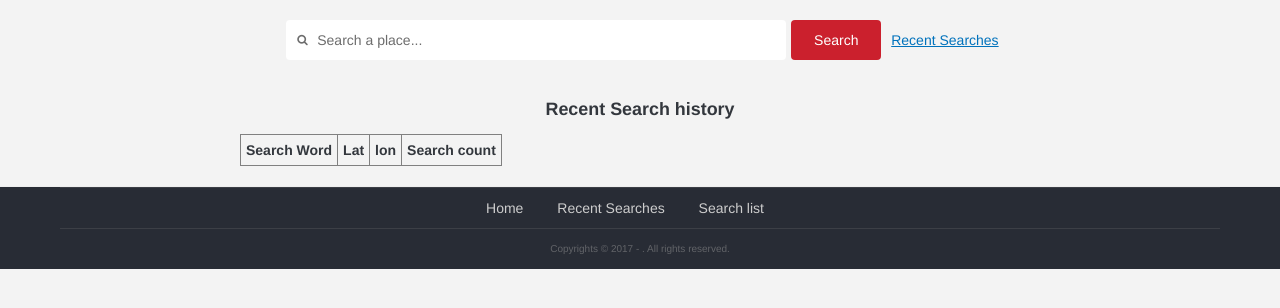
After one commit to sajeesh-c/gpis, a PHP site: page /recent_search.php in a window 1280 px wide. The commit adds this page. Shown: the top 308 px of the page. Run offline with PHP 8.4, Linux system fonts and the light colour scheme; data that the repository does not hold is empty; some libraries are stand-ins or nearby versions; some web fonts are replaced.

Commit message:
Db operations

```diff
--- a/footer.php
+++ b/footer.php
@@ -2,14 +2,11 @@
             <div class="wrapper">
                 <div class="clearfix row">
                     <div class="col-m-16 col-s-16 last-footer-column footer-column">
-                        <h3 class="hidden" tabindex="0">Policies</h3>
                         <div class="col-m-16 pleft0 pr0">
                             <ul class="footer-links--big">
-                                <li><a href=""> Privacy </a></li>
-                                <li><a href=""> Terms </a></li>
-                                <li><a href=""> Code of Conduct </a></li>
-                                <li><a href=""> Security </a></li>
-                                <li><a href=""> Sitemap </a></li>
+                                <li><a href="index.php"> Home </a></li>
+                                <li><a href="recent_search.php"> Recent Searches </a></li>
+                                <li><a href="placeinfo.php"> Search list </a></li>
                             </ul>
                             <div class="clear"></div>
                         </div>
--- a/lib/form.php
+++ b/lib/form.php
@@ -24,7 +24,7 @@ class Gpis_Lib_Search_Form
     public function getLatitude()
     {
 
-        return ($_POST['latitude']) ? $_POST['latitude'] : '';
+        return isset($_POST['latitude']) ? $_POST['latitude'] : '';
     }
 
     /**
@@ -32,7 +32,7 @@ class Gpis_Lib_Search_Form
      */
     public function getLongitudee()
     {
-        return ($_POST['longitude']) ? $_POST['longitude'] : '';
+        return isset($_POST['longitude']) ? $_POST['longitude'] : '';
     }
 
     /**
--- a/lib/handle_search.php
+++ b/lib/handle_search.php
@@ -37,13 +37,19 @@ class Gpis_Lib_Handle_Search extends Gpis_Lib_Db_Adapter
 
     }
 
-    public function getUsersSearchInfo($limit = null)
+    /**
+     * @return mixed
+     */
+    public function getUsersSearchHistory()
     {
+        $stmt = $this->getConnection()->prepare("SELECT latitude, longitude, search_words,search_count FROM search_location");
+        $stmt->execute();
 
+        // set the resulting array to associative
+        $stmt->setFetchMode(PDO::FETCH_ASSOC);
+        return $stmt->fetchAll();
     }
 
 }
 
 $searchDbHandle = new Gpis_Lib_Handle_Search(($searchForm));
-
-$searchDbHandle->insertSearchInfo();
--- a/placeinfo.php
+++ b/placeinfo.php
@@ -7,6 +7,7 @@
             <div class="wrapper">
                 <?php include("search_form.php"); ?>
                 <?php require("lib/handle_search.php"); ?>
+                <?php $searchDbHandle->insertSearchInfo(); ?>
             </div>
         </header>
     </div>
--- /dev/null
+++ b/recent_search.php
@@ -0,0 +1,34 @@
+<?php require("lib/config.php"); ?>
+
+<?php include("header.php"); ?>
+<div id="sticky_header" class="ui sticky">
+    <header class="header  breadcrumb-present" id="header">
+        <div class="wrapper">
+            <?php include("search_form.php"); ?>
+            <?php require("lib/handle_search.php"); ?>
+        </div>
+    </header>
+</div>
+<div class="wrapper">
+    <div class="recent_search_wrap">
+        <h3>Recent Search history</h3>
+        <?php $recentSearches = $searchDbHandle->getUsersSearchHistory(); ?>
+        <table border="1px">
+            <tr>
+                <td><strong>Search Word</strong></td>
+                <td><strong>Lat</strong></td>
+                <td><strong>lon</strong></td>
+                <td><strong>Search count</strong></td>
+            </tr>
+            <?php foreach ($recentSearches as $item): ?>
+                <tr>
+                    <td><?= $item['search_words'] ?></td>
+                    <td><?= $item['latitude'] ?></td>
+                    <td><?= $item['longitude'] ?></td>
+                    <td><?= $item['search_count'] ?></td>
+                </tr>
+            <?php endforeach; ?>
+        </table>
+    </div>
+</div>
+<?php include("footer.php"); ?>
--- a/search_form.php
+++ b/search_form.php
@@ -22,6 +22,7 @@
             <div class="flex-shrink-0 plr0i">
                 <div role="button" tabindex="0" id="search_button" class="left ui red button" onclick=" codeAddress();">Search</div>
             </div>
+            <a class="recent_search" href="recent_search.php">Recent Searches</a>
             <div class="clear"></div>
         </div>
 
--- a/skin/css/custom_styles.css
+++ b/skin/css/custom_styles.css
@@ -21,7 +21,21 @@ html, body, #map {
     background-image: url(../images/earth-map.jpg);
     background-size: cover;
 }
-
+.recent_search{
+    padding-left: 10px;
+    color: #0072bc;
+    text-decoration: underline;
+}
+.wrapper .recent_search_wrap{
+    margin: 20px 0;
+    text-align: center;
+}
+.wrapper .recent_search_wrap table{
+    margin-left: 170px;
+}
+.wrapper .recent_search_wrap table td{
+    padding: 5px;
+}
 #footer .wrapper{
     text-align: center;
 }
--- a/skin/js/place_autocomplete.js
+++ b/skin/js/place_autocomplete.js
@@ -11,7 +11,7 @@ google.maps.event.addDomListener(window, 'load', function () {
         jQuery('#latitude').val(latitude);
         jQuery('#longitude').val(longitude);
         isLocationUpdated = true;
-        submitForm();
+        jQuery('#search_form').submit();
     });
 });
 
```
Also changed, not shown: data/search_location.sql (+1 -7 lines).
